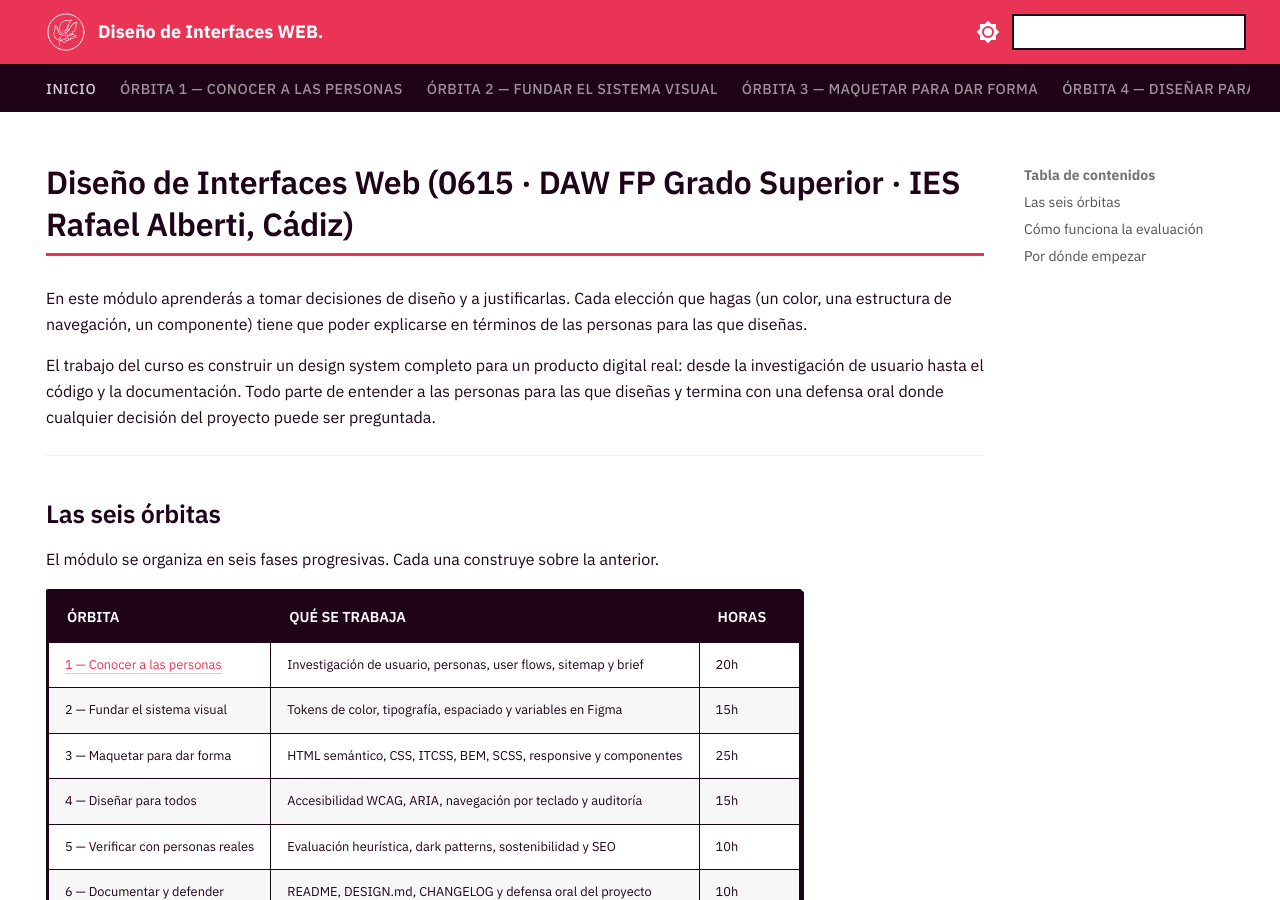
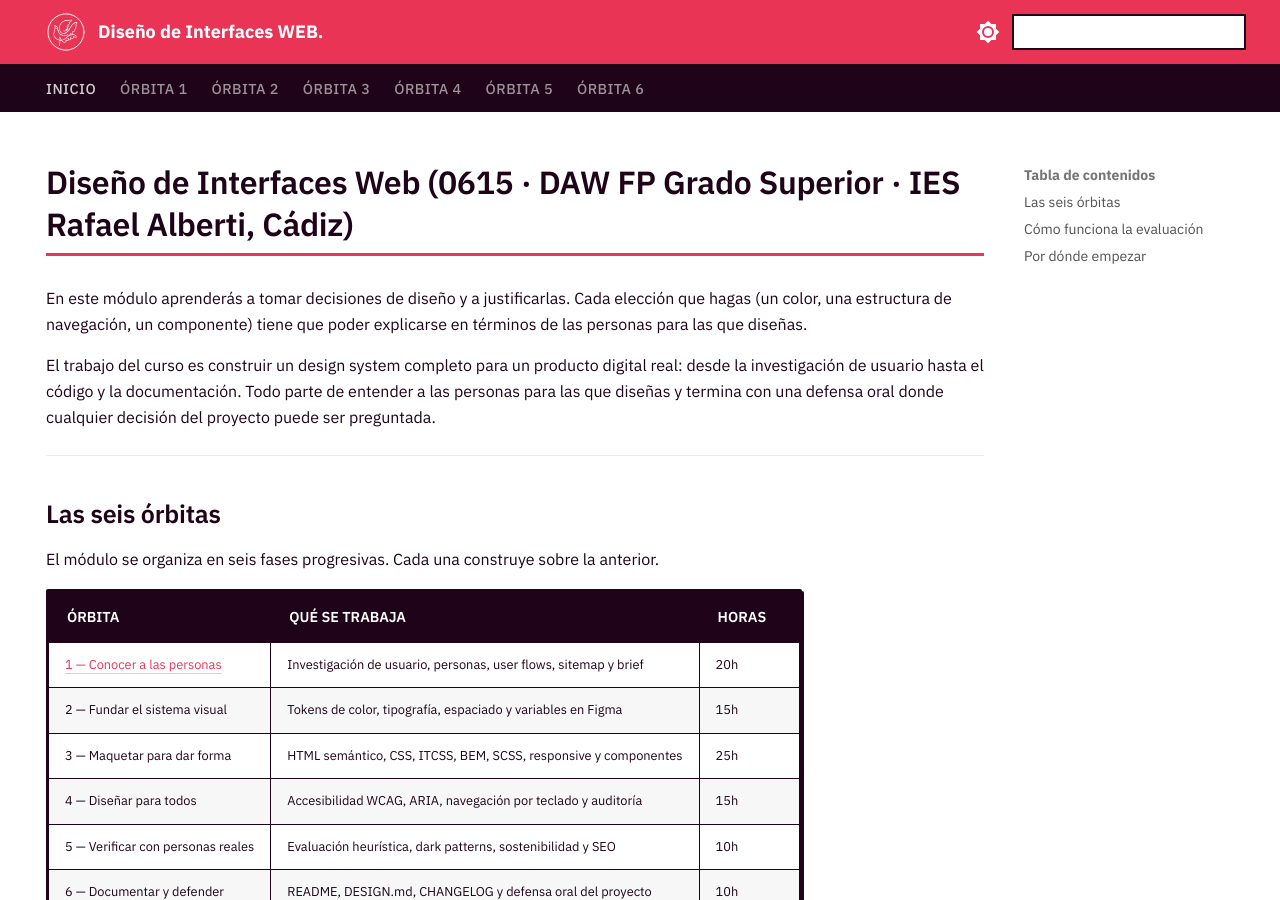
Before and after one commit to envasador/diseno-interfaces-web, an MkDocs documentation site: the page built from docs/index.md, in a window 1280 px wide and 900 px high. Built offline with MkDocs 1.6.1 and Material for MkDocs 9.7.7, drawn with Linux system fonts in a browser that asks for light colours.

Commit message:
Curso 2026 | 2027 - Nuevas órbitas.

```diff
--- a/mkdocs.yml
+++ b/mkdocs.yml
@@ -51,7 +51,7 @@ markdown_extensions:
 nav:
   - Inicio: index.md
 
-  - Órbita 1 — Conocer a las personas:
+  - Órbita 1:
       - Resumen y entregables: orbitas/orbita1/index.md
       - Hoja de ruta: orbitas/orbita1/00_hoja_de_ruta.md
       - 1. Por qué investigamos antes de diseñar: orbitas/orbita1/01_por_que_investigamos.md
@@ -61,7 +61,7 @@ nav:
       - 5. Arquitectura de la información y sitemap: orbitas/orbita1/05_arquitectura_informacion.md
       - 6. El brief de proyecto y el entregable: orbitas/orbita1/06_brief_y_entregable.md
 
-  - Órbita 2 — Fundar el sistema visual:
+  - Órbita 2:
       - Resumen y entregables: orbitas/orbita2/index.md
       - 1. Por qué los tokens antes que las pantallas: orbitas/orbita2/01_tokens_antes_que_pantallas.md
       - 2. Color — de la intuición al sistema: orbitas/orbita2/02_color.md
@@ -71,7 +71,7 @@ nav:
       - 6. El sistema en modo claro y oscuro: orbitas/orbita2/06_modo_claro_oscuro.md
       - 7. Entregable — la capa de foundations: orbitas/orbita2/07_entregable.md
 
-  - Órbita 3 — Maquetar para dar forma:
+  - Órbita 3:
       - Resumen y entregables: orbitas/orbita3/index.md
       - 1. HTML semántico: orbitas/orbita3/01_html_semantico.md
       - 2. CSS custom properties: orbitas/orbita3/02_css_custom_properties.md
@@ -82,7 +82,7 @@ nav:
       - 7. Multimedia y ecodiseño: orbitas/orbita3/07_multimedia_ecodiseno.md
       - 8. Componentes — el set mínimo: orbitas/orbita3/08_componentes.md
 
-  - Órbita 4 — Diseñar para todos:
+  - Órbita 4:
       - Resumen y entregables: orbitas/orbita4/index.md
       - 1. Accesibilidad como propiedad del sistema: orbitas/orbita4/01_accesibilidad_sistema.md
       - 2. WCAG 2.2 — principios y criterios: orbitas/orbita4/02_wcag.md
@@ -93,7 +93,7 @@ nav:
       - 7. Comunicación clara y microcopy: orbitas/orbita4/07_microcopy.md
       - 8. Herramientas de auditoría: orbitas/orbita4/08_herramientas.md
 
-  - Órbita 5 — Verificar con personas reales:
+  - Órbita 5:
       - Resumen y entregables: orbitas/orbita5/index.md
       - 1. Evaluación heurística de Nielsen: orbitas/orbita5/01_heuristica.md
       - 2. Cognitive walkthrough: orbitas/orbita5/02_cognitive_walkthrough.md
@@ -102,7 +102,7 @@ nav:
       - 5. SEO y visibilidad: orbitas/orbita5/05_seo.md
       - 6. El informe de evaluación: orbitas/orbita5/06_informe.md
 
-  - Órbita 6 — Documentar y defender:
+  - Órbita 6:
       - Resumen y entregables: orbitas/orbita6/index.md
       - 1. README — visión y decisiones técnicas: orbitas/orbita6/01_readme.md
       - 2. DESIGN.md — documentación del sistema: orbitas/orbita6/02_design_md.md
```
